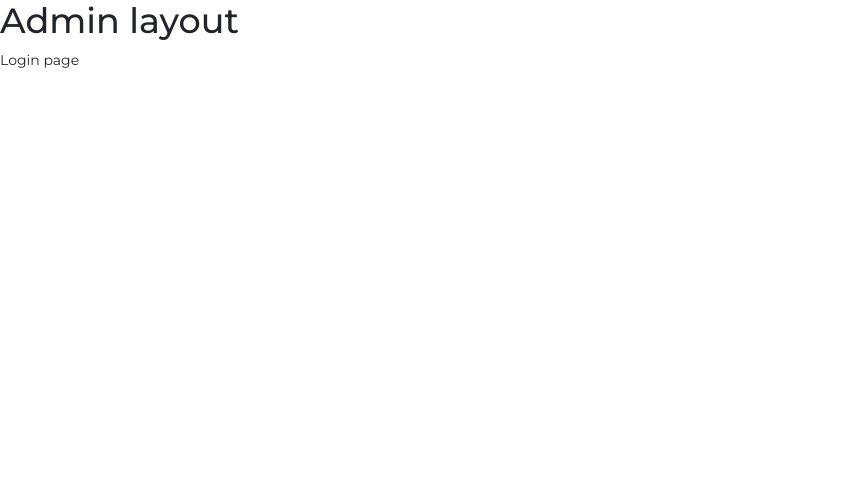
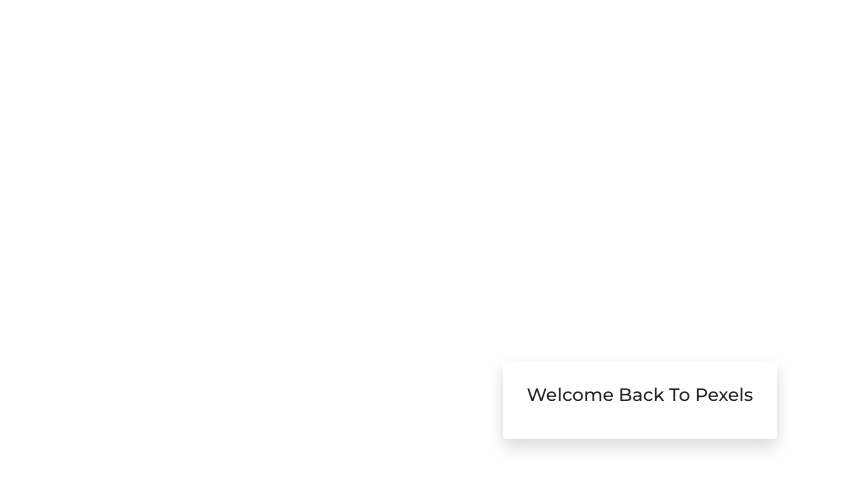
Before and after one commit to tungdd98/react-learn, a React (Create React App) app: page /login in a window 1280 px wide. Shown: the top 488 px of the page, without its empty margins (0-842 px from the left). Built offline with nearby package versions, Linux system fonts and the light colour scheme.

Commit message:
update code

```diff
--- a/src/apis/photoApi.js
+++ b/src/apis/photoApi.js
@@ -4,7 +4,7 @@
 const PhotoApi = {
   getPhotos: async (params) => {
     try {
-            const response = await axios.get(apis.photos, { params });
+      const response = await axios.get("/photos", { params });
       return response;
     } catch (error) {
       console.log(error);
--- a/src/app/store.js
+++ b/src/app/store.js
@@ -2,7 +2,7 @@
 import loadingReducer from "components/Loading/loadingSlice";
 
 export default configureStore({
-    reducer: {
-        loading: loadingReducer,
-    },
+  reducer: {
+    loading: loadingReducer,
+  },
 });
--- a/src/layouts/Auth.jsx
+++ b/src/layouts/Auth.jsx
@@ -2,12 +2,7 @@
 
 const Auth = (props) => {
   const { children } = props;
-  return (
-    <div className="wrapper">
-      <h1>Admin layout</h1>
-      {children}
-    </div>
-  );
+  return <div className="wrapper min-vh-100 flex-center">{children}</div>;
 };
 
 export default Auth;
--- a/src/views/Login/Login.jsx
+++ b/src/views/Login/Login.jsx
@@ -1,7 +1,11 @@
 import React from "react";
 
 const Login = () => {
-  return <div>Login page</div>;
+  return (
+    <div className="auth-content shadow bg-white rounded p-4">
+      <h1 className="font-18">Welcome Back To Pexels</h1>
+    </div>
+  );
 };
 
 export default Login;
```
Lines whose indentation alone changed are shown as unchanged.
